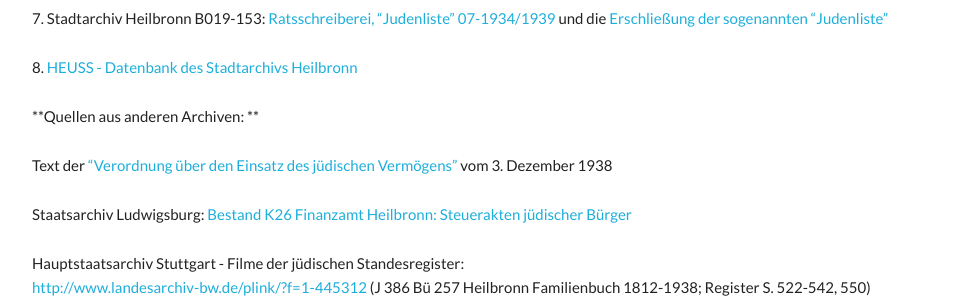
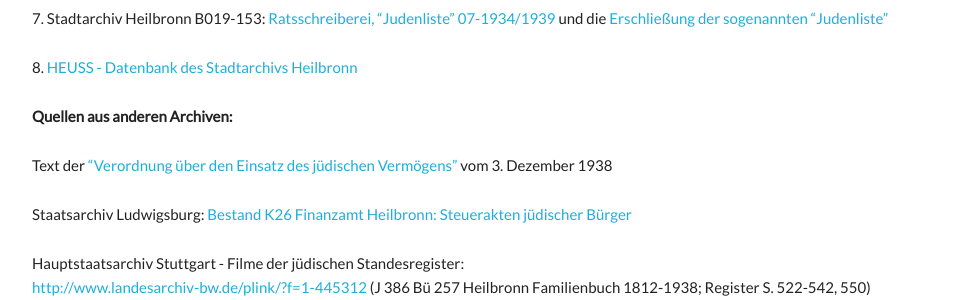
Before and after one commit to opendata-heilbronn/stolpersteine, a Jekyll site: the page built from recherche.md, in a window 1280 px wide and 900 px high, scrolled down 452 px. Shown: the part 153-453 px from the top of the window, without its empty margins (148-1121 px from the left). Built offline with Jekyll 4.4.1, drawn with Linux system fonts in a browser that asks for light colours; nearby versions of some CDN libraries; some web fonts are replaced.

```diff
--- a/recherche.md
+++ b/recherche.md
@@ -8,7 +8,7 @@ layout: page
 
 1\. [Checkliste für die Stolperstein-Recherche](http://projekt.stolpersteine-heilbronn.de/checkliste-stolperstein-recherchen.pdf)
 
-2\. Liste der Opfer des Nationalsozialismus in Heilbronn:  [2017-10-05-datenbank-opfer-ns.pdf] (http://projekt.stolpersteine-heilbronn.de/2017-10-05-datenbank-opfer-ns.pdf) (Stand: 05.10.2017)
+2\. Liste der Opfer des Nationalsozialismus in Heilbronn:  \[2017-10-05-datenbank-opfer-ns.pdf\] (http://projekt.stolpersteine-heilbronn.de/2017-10-05-datenbank-opfer-ns.pdf) (Stand: 05.10.2017)
 
 [3. Hans Franke: Geschichte und Schicksal der Juden in Heilbronn.](https://stadtarchiv.heilbronn.de/fileadmin/daten/stadtarchiv/online-publikationen/03-vr-11-franke-juden-in-heilbronn.pdf)\
 Vom Mittelalter bis zur Zeit der nationalsozialistischen Verfolgungen (1050-1945). 1963.\
@@ -24,7 +24,7 @@ Vom Mittelalter bis zur Zeit der nationalsozialistischen Verfolgungen (1050-1945
 
 8\. [HEUSS - Datenbank des Stadtarchivs Heilbronn](http://heuss.stadtarchiv-heilbronn.de/)
 
-\*\*Quellen aus anderen Archiven: \*\*
+**Quellen aus anderen Archiven:**
 
 Text der ["Verordnung über den Einsatz des jüdischen Vermögens"](http://projekt.stolpersteine-heilbronn.de/vo-juedisches-vermoegen.pdf) vom 3. Dezember 1938
 
```
